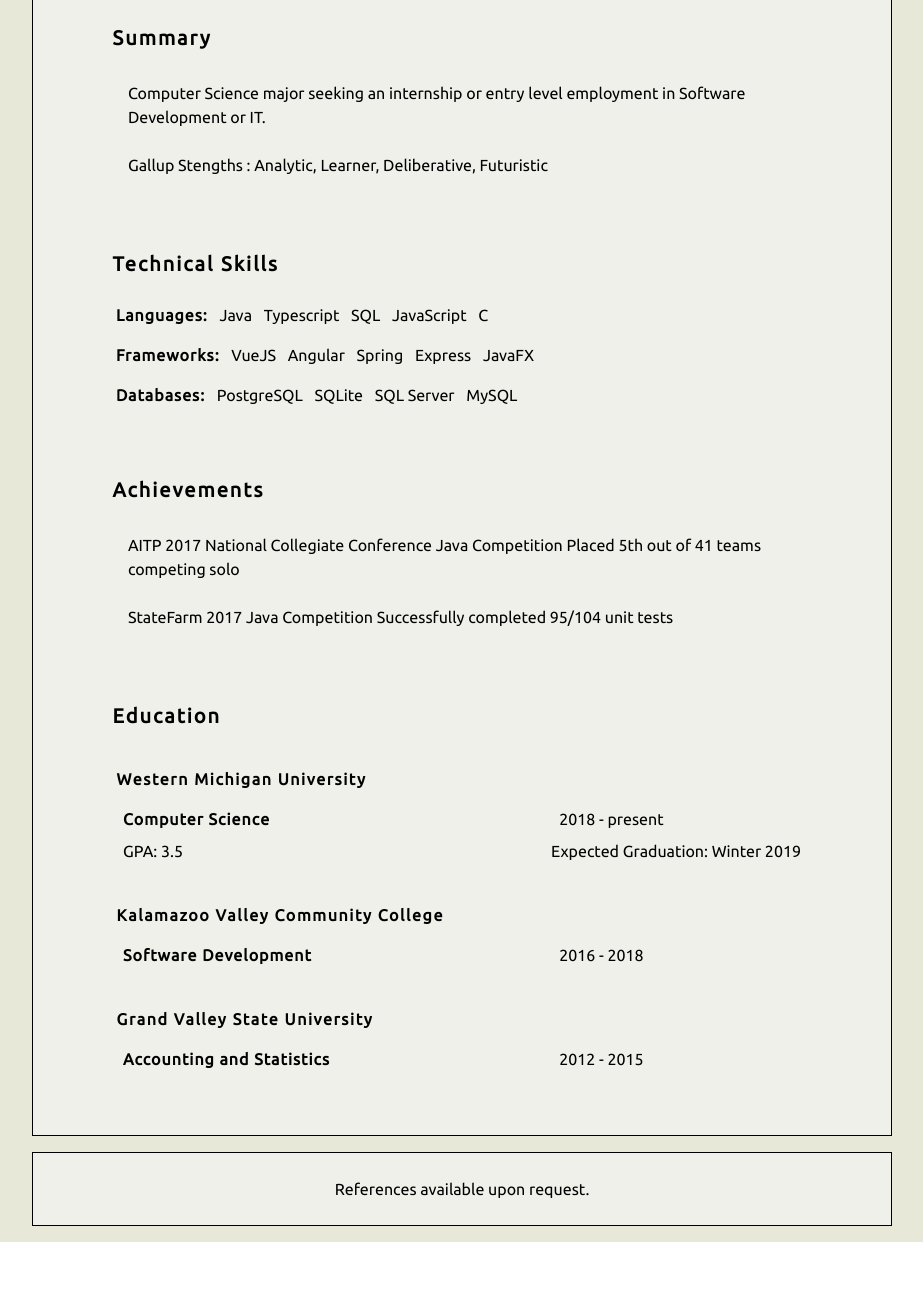
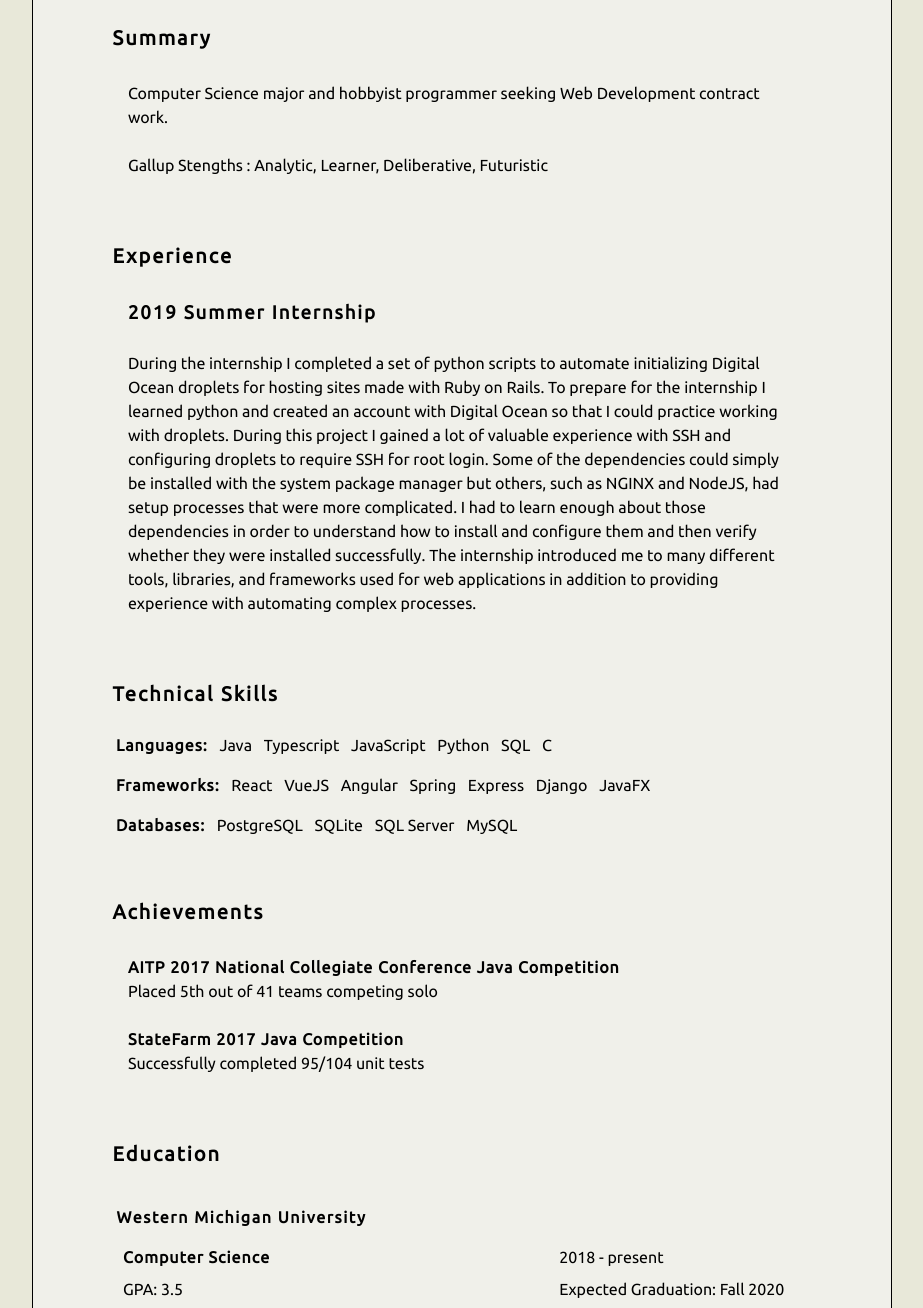
Before and after one commit to Kloranthy/kloranthy.github.io, a plain HTML site: page index.html in a window 1280 px wide. Shown: the part 208-1516 px from the top of the page, without its empty margins (178-1101 px from the left). Before the commit the page ends 1450 px from the top, so only its background shows below. Drawn offline with Linux system fonts and the light colour scheme.

Commit message:
updated to include internship experience. tweaked css.

```diff
--- a/common.css
+++ b/common.css
@@ -23,12 +23,6 @@
     width: 100%;
     height: 100%;
     min-height: max-content;
-
-    position: absolute;
-    left: 0;
-    right: 0;
-    top: 0;
-    bottom: 0;
 
     margin: 0;
     padding: 0;
@@ -107,13 +101,6 @@
 
     height: 100%;
     min-height: max-content;
-    max-height: unset;
-
-    position: absolute;
-    left: 0;
-    right: 0;
-    top: 0;
-    bottom: 0;
 
     padding: 16px;
 
@@ -154,9 +141,6 @@
     padding: 8px 16px 20px 16px;
 
     margin: 8px;
-  }
-  main > section + section {
-    margin-top: 16px;
   }
   main > section > * {
     width: 90%;
@@ -286,7 +270,7 @@
 
 
 /************************************************
-  theme ( appearance? )
+  theme ( color and borders/outlines )
 ************************************************/
 
   #app-container {
@@ -358,7 +342,7 @@
       border: none;
     }
     section {
-      border: thin solid black;
+      border: none;
     }
 
     section,
@@ -371,11 +355,6 @@
       break-after: auto;
       page-break-after: always;
     }
-    li,
-    h2 {
-      break-before: auto;
-      page-break-before: always;
-    }
   }
 
 /************************************************/
--- a/index.html
+++ b/index.html
@@ -3,19 +3,25 @@
   <head>
     <meta charset="UTF-8" >
 
-    <meta name="viewport"
-      content="width=device-width, initial-scale=1.0" >
+    <meta
+      name="viewport"
+      content="width=device-width, initial-scale=1.0"
+    >
 
     <title>
       Resume - Josh Weigel
     </title>
 
-    <link rel="stylesheet"
-      href="https://fonts.googleapis.com/css?family=Ubuntu" >
+    <link
+      rel="stylesheet"
+      href="https://fonts.googleapis.com/css?family=Ubuntu"
+    >
 
-    <link rel="stylesheet"
+    <link
+      rel="stylesheet"
       type="text/css"
-      href="./common.css" >
+      href="./common.css"
+    >
   </head>
 
   <body>
@@ -47,13 +53,32 @@
           </h2>
 
           <p>
-            Computer Science major seeking an internship or entry level employment in Software Development or IT.
+            Computer Science major and hobbyist programmer seeking Web Development contract work.
           </p>
 
           <p>
             Gallup Stengths : Analytic, Learner, Deliberative, Futuristic
           </p>
         </section><!-- summary-container -->
+
+        <section id="experience-container" >
+          <h2>
+            Experience
+          </h2>
+
+          <h3>
+            2019 Summer Internship
+          </h3>
+
+          <p>
+            During the internship I completed a set of python scripts to automate initializing Digital Ocean droplets for hosting sites made with Ruby on Rails.
+            To prepare for the internship I learned python and created an account with Digital Ocean so that I could practice working with droplets.
+            During this project I gained a lot of valuable experience with SSH and configuring droplets to require SSH for root login.
+            Some of the dependencies could simply be installed with the system package manager but others, such as NGINX and NodeJS, had setup processes that were more complicated.
+            I had to learn enough about those dependencies in order to understand how to install and configure them and then verify whether they were installed successfully.
+            The internship introduced me to many different tools, libraries, and frameworks used for web applications in addition to providing experience with automating complex processes.
+          </p>
+        </section><!-- experience-container -->
 
         <section id="tech-skills-container" >
           <h2>
@@ -70,15 +95,23 @@
             <span>
               Java
             </span>
+
             <span>
               Typescript
             </span>
+
+            <span>
+              JavaScript
+            </span>
+
+            <span>
+              Python
+            </span>
+
             <span>
               SQL
             </span>
-            <span>
-              JavaScript
-            </span>
+
             <span>
               C
             </span>
@@ -92,17 +125,29 @@
             </span>
 
             <span>
+              React
+            </span>
+
+            <span>
               VueJS
             </span>
+
             <span>
               Angular
             </span>
+
             <span>
               Spring
             </span>
+
             <span>
               Express
             </span>
+
+            <span>
+              Django
+            </span>
+
             <span>
               JavaFX
             </span>
@@ -118,12 +163,15 @@
             <span>
               PostgreSQL
             </span>
+
             <span>
               SQLite
             </span>
+
             <span>
               SQL Server
             </span>
+
             <span>
               MySQL
             </span>
@@ -136,14 +184,18 @@
           </h2>
 
           <p>
-            AITP 2017 National Collegiate Conference Java Competition
-
+            <strong>
+              AITP 2017 National Collegiate Conference Java             Competition
+            </strong>
+            <br>
             Placed 5th out of 41 teams competing solo
           </p>
 
           <p>
-            StateFarm 2017 Java Competition
-
+            <strong>
+              StateFarm 2017 Java Competition
+            </strong>
+            <br>
             Successfully completed 95/104 unit tests
           </p>
         </section><!-- achievements-container -->
@@ -175,7 +227,7 @@
                 </span>
 
                 <span>
-                  Expected Graduation: Winter 2019
+                  Expected Graduation: Fall 2020
                 </span>
               </div><!-- school-attended-details -->
             </li><!-- school-attended-entry -->
```
